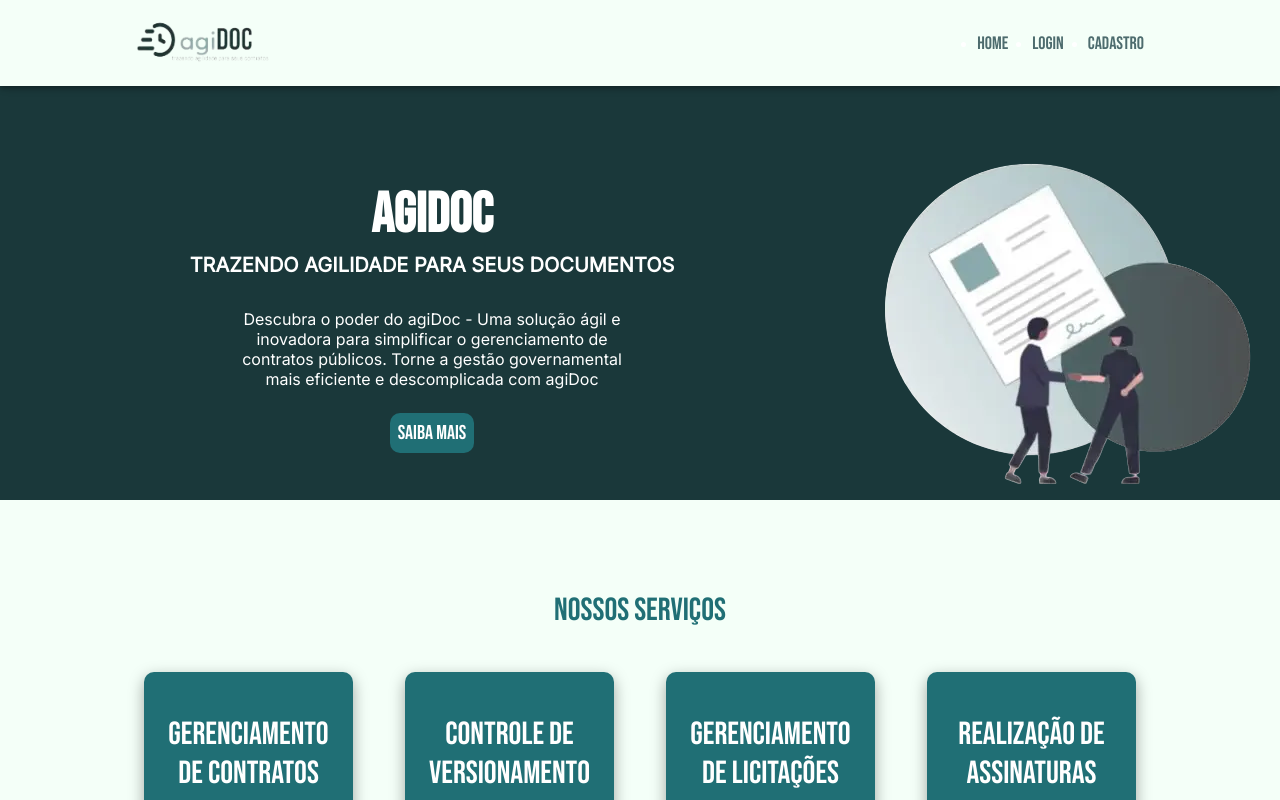
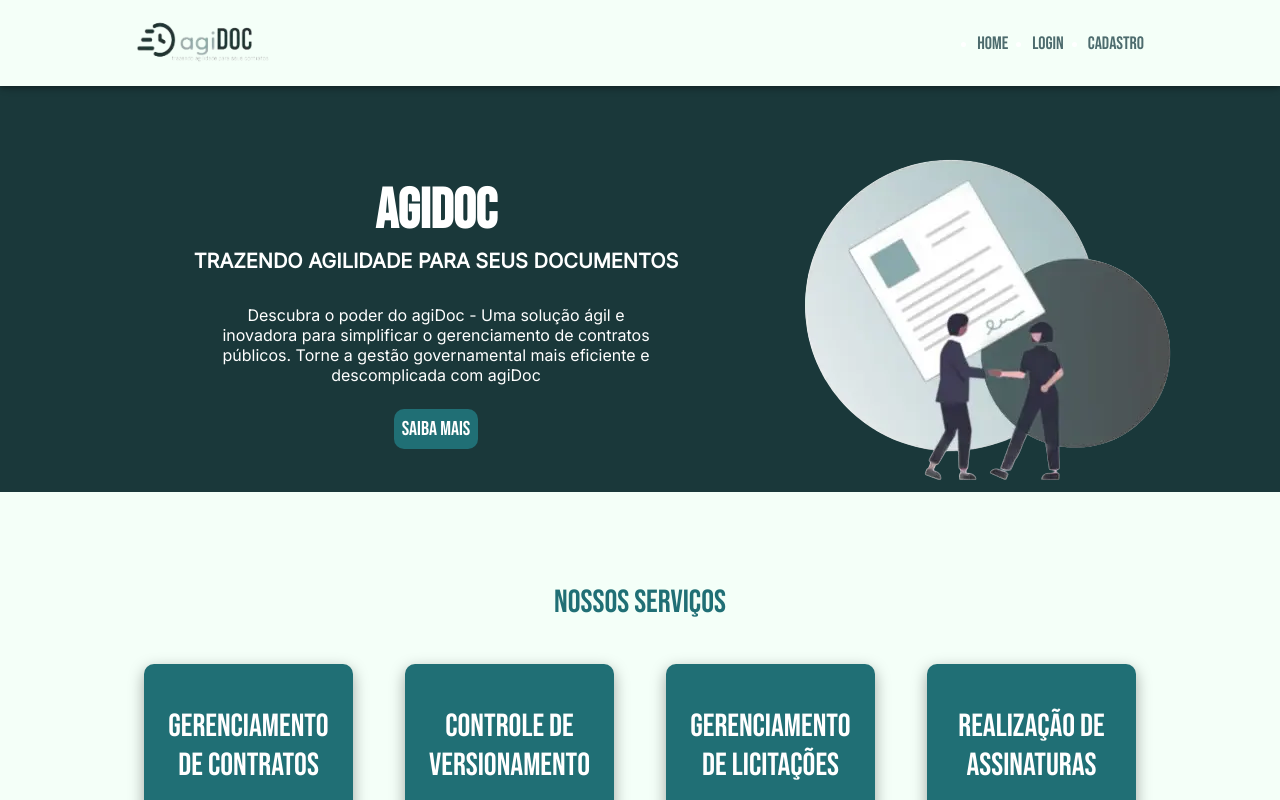
Before and after one commit to Ermeson23/vs13-04-agiDoc, a React (Vite) app: page / in a window 1280 px wide. Shown: the top 800 px of the page. Built offline with nearby package versions, Linux system fonts and the light colour scheme.

Commit message:
changing spaces in intro section

```diff
--- a/src/components/homeComponents/introSection.css
+++ b/src/components/homeComponents/introSection.css
@@ -1,15 +1,16 @@
 .custom-intro{
     display: flex;
     flex-direction: row;
-    justify-content: space-between;
+    justify-content: center;
     align-items: center;
+
 
 }
 .intro-text{
     display: flex;
     flex-direction: column;
     gap: 0.5rem;
-    width: 70%;
+    width: 50%;
     height: 100%;
     text-align: center;
     padding: 2rem;
@@ -42,7 +43,7 @@
     font-family: 'Inter', sans-serif;
 }
 .isolate-desc{
-    width: 50%;
+    width: 70%;
     text-align: center;
 }
 .intro-text button, .intro-text h1{
@@ -64,7 +65,7 @@
 }
 
 .intro-img{
-    padding: 0.5rem;
+    padding: 0.25rem;
     align-items: center;
 }
 .agidoc-img{
```
